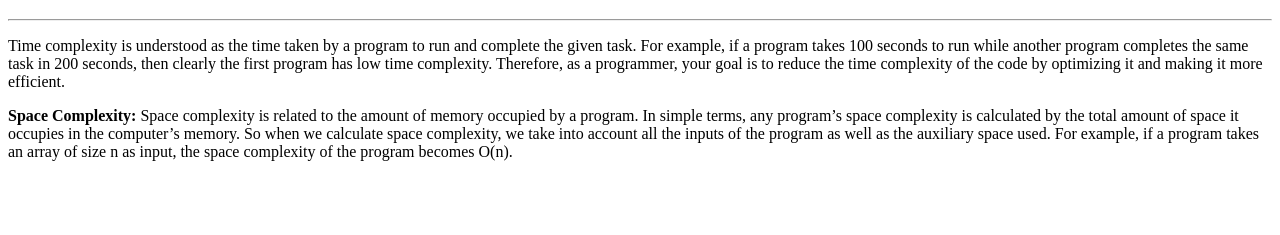
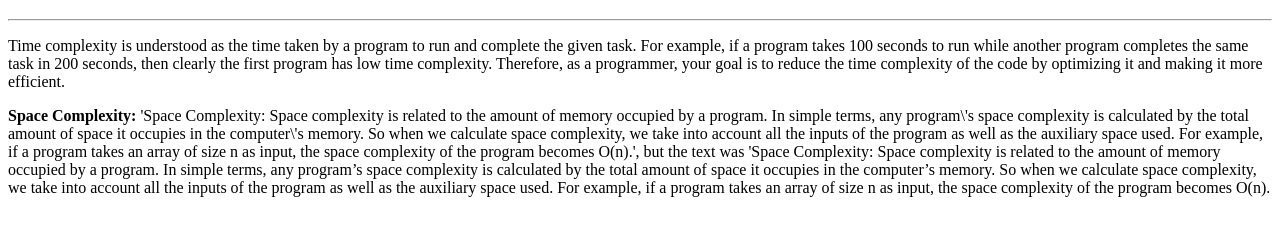
Before and after one commit to acciojob/time-and-space-complexity-ChumkiChakraborty, a website: page main.html in a window 1280 px wide. Shown: the part 61-296 px from the top of the page. Drawn offline with Linux system fonts and the light colour scheme.

Commit message:
created a submission

```diff
--- a/main.html
+++ b/main.html
@@ -12,7 +12,7 @@
 
 	<p>Time complexity is understood as the time taken by a program to run and complete the given task. For example, if a program takes 100 seconds to run while another program completes the same task in 200 seconds, then clearly the first program has low time complexity. Therefore, as a programmer, your goal is to reduce the time complexity of the code by optimizing it and making it more efficient.</p>
 
-  <p><b>Space Complexity:</b> Space complexity is related to the amount of memory occupied by a program. In simple terms, any program’s space complexity is calculated by the total amount of space it occupies in the computer’s memory. So when we calculate space complexity, we take into account all the inputs of the program as well as the auxiliary space used. For example, if a program takes an array of size n as input, the space complexity of the program becomes O(n).</p>
+	<p><b>Space Complexity:</b> 'Space Complexity: Space complexity is related to the amount of memory occupied by a program. In simple terms, any program\'s space complexity is calculated by the total amount of space it occupies in the computer\'s memory. So when we calculate space complexity, we take into account all the inputs of the program as well as the auxiliary space used. For example, if a program takes an array of size n as input, the space complexity of the program becomes O(n).', but the text was 'Space Complexity: Space complexity is related to the amount of memory occupied by a program. In simple terms, any program’s space complexity is calculated by the total amount of space it occupies in the computer’s memory. So when we calculate space complexity, we take into account all the inputs of the program as well as the auxiliary space used. For example, if a program takes an array of size n as input, the space complexity of the program becomes O(n).</p>
     <script type="text/javascript" src="./script.js">
 </script>
 
```
